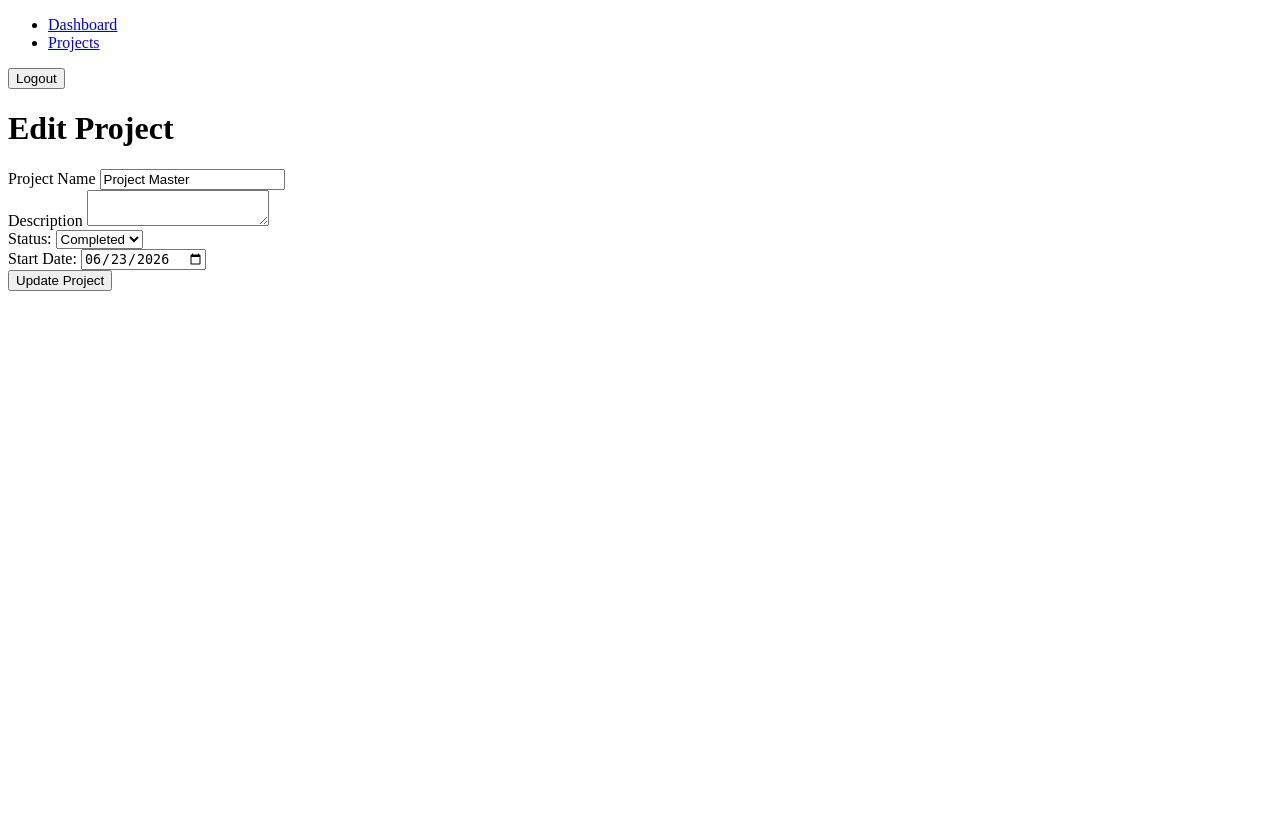
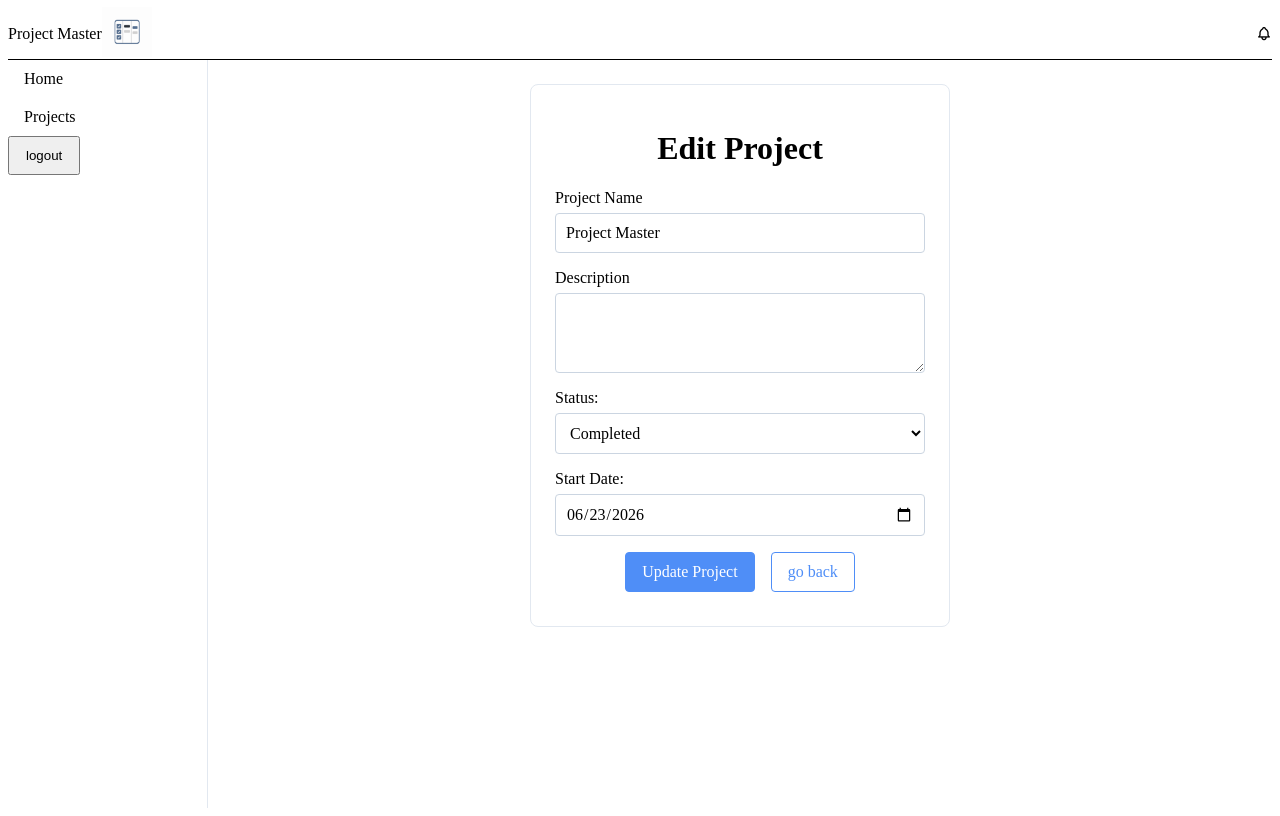
Before and after one commit to MannyAldir/ProjectMaster, a Flask app: page /project/1/edit in a window 1280 px wide. Before the commit the page ends 291 px from the top, so only its background shows below. Run offline with Flask 3, Linux system fonts and the light colour scheme; a user stored in the database is signed in; data comes from the database, SQL or seed files in the repository.

Commit message:
Style edit-project page using css and Jinja2 base class injection

```diff
--- a/static/css/forms.css
+++ b/static/css/forms.css
@@ -1,6 +1,7 @@
 .login-card,
 .register-card,
-.new-project-card{
+.new-project-card,
+.edit-project-card{
     width: 100%;
     max-width: 420px;
     padding: 24px;
@@ -12,7 +13,8 @@
 
 .login-form,
 .register-form,
-.new-project-form{
+.new-project-form,
+.edit-project-form{
     display: flex;
     flex-direction: column;
     gap: 16px;
--- a/templates/edit_project.html
+++ b/templates/edit_project.html
@@ -1,38 +1,19 @@
-<!DOCTYPE html>
-<html lang="en">
-<head>
-    <meta charset="UTF-8">
-    <meta name="viewport" content="width=device-width, initial-scale=1.0">
-    <title>Project Master</title>
-</head>
-<body>
-        <div class="nav-layout">
-        <nav class="nav-bar">
-            <ul>
-                <li><a href="{{ url_for('dashboard') }}">Dashboard</a></li>
-                <li><a href="{{ url_for('project_page') }}">Projects</a></li>
-            </ul>
-
-            <form action="{{ url_for('logout')}}" method="POST">
-                <button type="submit">Logout</button>
-            </form>
-        </nav>
-    </div>
-
-    <h1>Edit Project</h1>
-
-    <form action="{{ url_for('edit_project', projectId=project.projectId) }}" method="POST">
-        <div class = form-group>
+{% extends 'base.html' %}
+{% block styles %} <link rel="stylesheet" href="{{ url_for('static', filename= 'css/forms.css') }}"> {% endblock %}
+{% block content %}
+    <div class="form-container">
+        <div class="edit-project-card">
+            <h1 class="card-title">Edit Project</h1>
+            <form class="edit-project-form" action="{{ url_for('edit_project', projectId=project.projectId) }}" method="POST">
+                <div class = form-field>
                     <label for="projectName">Project Name</label>
                     <input type="text" id="projectName" name="projectName" value="{{ project.projectName}}">
                 </div>
-
-        <div class = form-group>
+                <div class = form-field>
                     <label for="description">Description</label>
                     <textarea id="description" name="description">{{ project.description }}</textarea>
                 </div>
-
-        <div class="form-group">
+                <div class="form-field">
                     <label for="status">Status:</label>
                     <select id="status" name="status">
                         <option value="inactive" {% if project.status == 'inactive' %}selected{% endif %}>Inactive</option>
@@ -40,15 +21,14 @@
                         <option value="completed" {% if project.status == 'completed' %}selected{% endif %}>Completed</option>
                     </select>
                 </div>
-
-        <div class="form-group">
+                <div class="form-field">
                     <label for="start-date">Start Date:</label>
                     <input type="date" id="start-date" name="startDate" value="{{ project.startDate }}">
-
-        <div class="submit-button">
-            <button type ="submit">Update Project</button>
+                <div class="btn-group">
+                    <button class="btn btn-primary" type ="submit">Update Project</button>
+                    <a class="btn btn-secondary" href="{{ url_for('project_page') }}">go back</a>
                 </div>
             </form>
-
-</body>
-</html>
+        </div>
+    </div>
+    {% endblock %}
```
Lines whose indentation alone changed are shown as unchanged.
